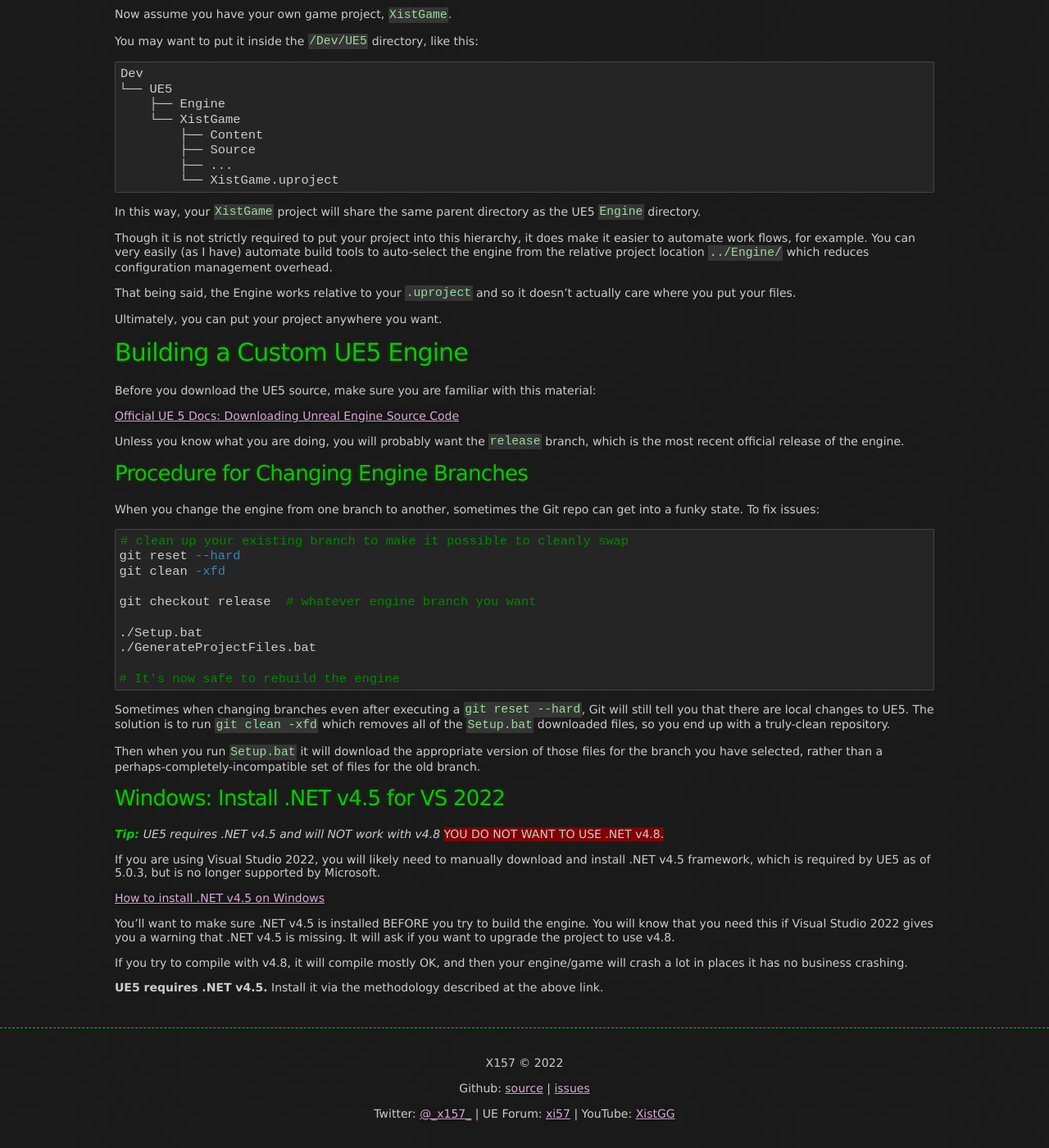
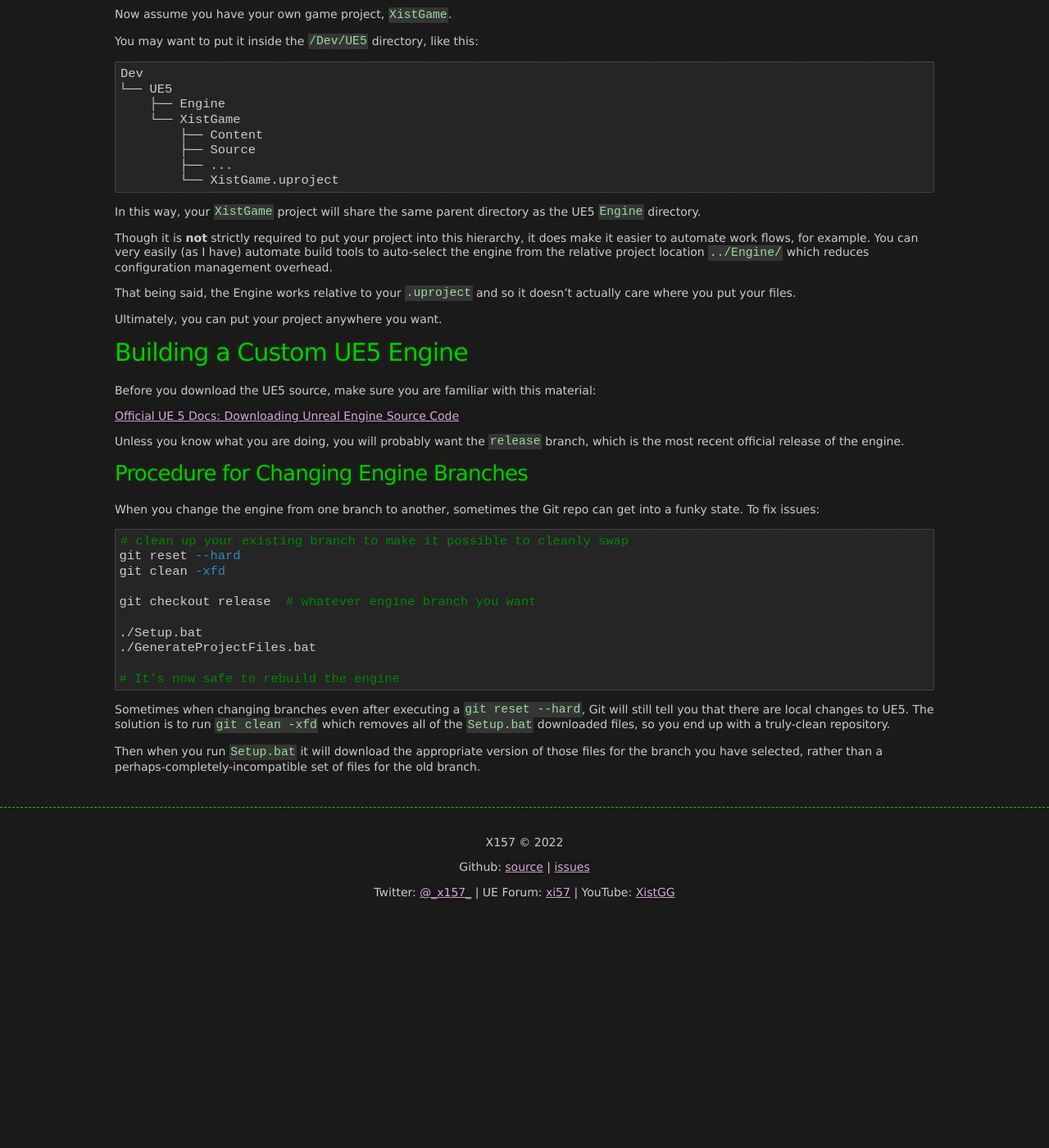
Before and after one commit to x157/x157.github.io, a Jekyll site: the page built from UE5/Engine/index.md, in a window 1280 px wide and 1400 px high, scrolled down 1717 px. Shown: the whole window at 82% size. Built offline with Jekyll 4.4.1, drawn with Linux system fonts in a browser that asks for light colours; after the commit the page ends 2848 px from its top, so only the background shows below that.

Commit message:
Iterate Custom Engine notes

```diff
--- a/UE5/Engine/index.md
+++ b/UE5/Engine/index.md
@@ -125,7 +125,7 @@
 
 In this way, your `XistGame` project will share the same parent directory as the UE5 `Engine` directory.
 
-Though it is not strictly required to put your project into this hierarchy, it does make it easier
+Though it is **not** strictly required to put your project into this hierarchy, it does make it easier
 to automate work flows, for example.  You can very easily (as I have) automate build tools to
 auto-select the engine from the relative project location `../Engine/` which reduces configuration
 management overhead.
@@ -174,27 +174,3 @@
 Then when you run `Setup.bat` it will download the appropriate version of those files for the
 branch you have selected, rather than a perhaps-completely-incompatible set of files for the
 old branch.
-
-
-## Windows: Install .NET v4.5 for VS 2022
-
-<tip>UE5 requires .NET v4.5 and will NOT work with v4.8</tip>
-
-<problem>
-YOU DO NOT WANT TO USE .NET v4.8.
-</problem>
-
-If you are using Visual Studio 2022, you will likely need to manually download
-and install .NET v4.5 framework, which is required by UE5 as of 5.0.3, but is
-no longer supported by Microsoft.
-
-[How to install .NET v4.5 on Windows](https://thomaslevesque.com/2021/11/12/building-a-project-that-target-net-45-in-visual-studio-2022/)
-
-You'll want to make sure .NET v4.5 is installed BEFORE you try to build the engine.
-You will know that you need this if Visual Studio 2022 gives you a warning that .NET v4.5
-is missing.  It will ask if you want to upgrade the project to use v4.8.
-
-If you try to compile with v4.8, it will compile mostly OK, and
-then your engine/game will crash a lot in places it has no business crashing.
-
-**UE5 requires .NET v4.5.** Install it via the methodology described at the above link.
```
